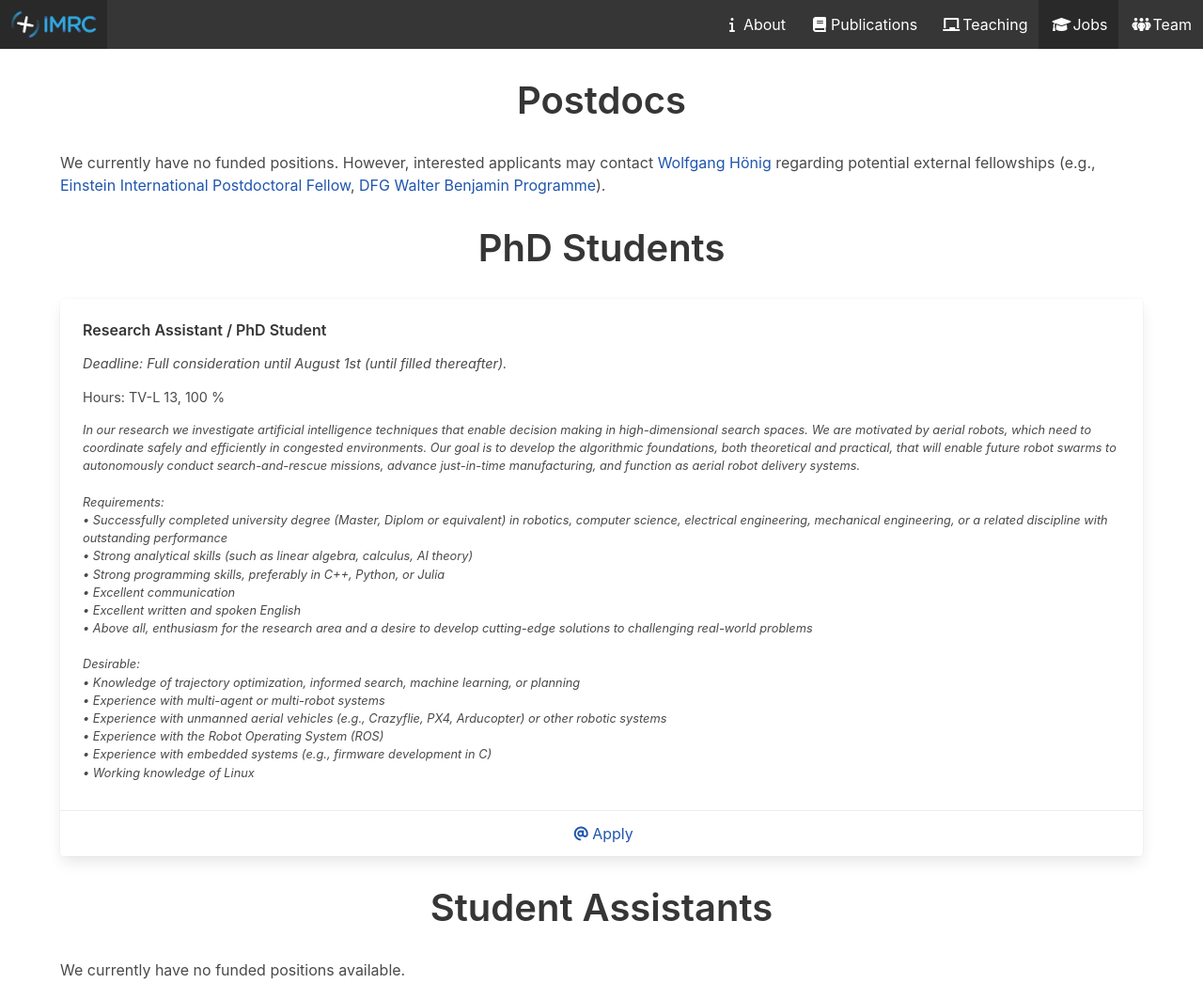
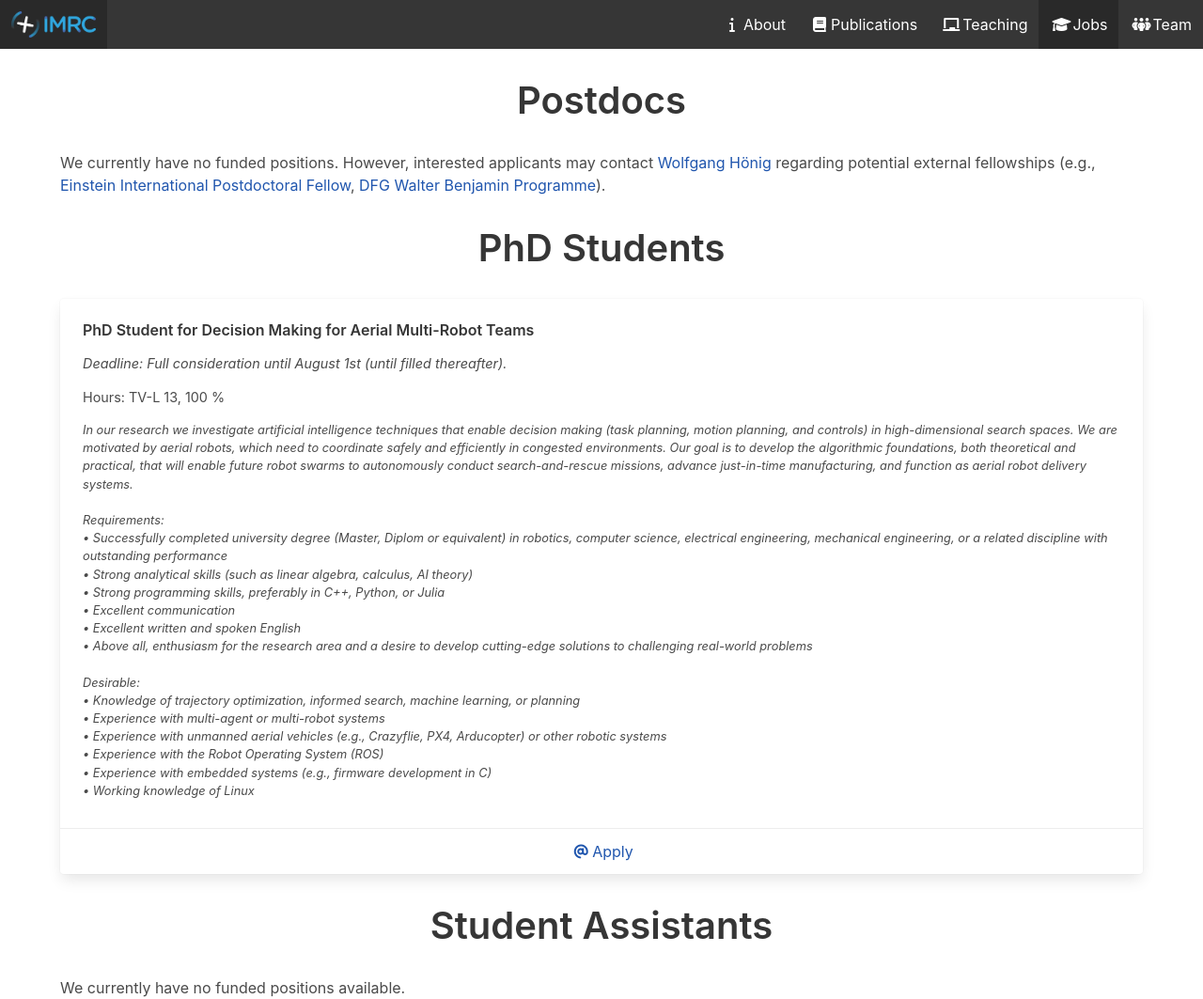
Before and after one commit to IMRCLab/imrclab.github.io, a Jekyll site: the page built from jobs.html, in a window 1280 px wide. Shown: the whole page at 94% size. Built offline with Jekyll 4.4.1, drawn with Linux system fonts in a browser that asks for light colours.

Commit message:
update job description

```diff
--- a/_data/jobs.yml
+++ b/_data/jobs.yml
@@ -1,12 +1,12 @@
 phd:
-  - name: "Research Assistant / PhD Student"
+  - name: "PhD Student for Decision Making for Aerial Multi-Robot Teams"
     hours: TV-L 13, 100 %
     # deadline: May 26, 2023
     deadline: Full consideration until August 1st (until filled thereafter).
     reference:  	IV-186/23
     # announcement: https://www.jobs.tu-berlin.de/en/job-postings/164574
     note: |
-      In our research we investigate artificial intelligence techniques that enable decision making in high-dimensional search spaces. We are motivated by aerial robots, which need to coordinate safely and efficiently in congested environments. Our goal is to develop the algorithmic foundations, both theoretical and practical, that will enable future robot swarms to autonomously conduct search-and-rescue missions, advance just-in-time manufacturing, and function as aerial robot delivery systems.
+      In our research we investigate artificial intelligence techniques that enable decision making (task planning, motion planning, and controls) in high-dimensional search spaces. We are motivated by aerial robots, which need to coordinate safely and efficiently in congested environments. Our goal is to develop the algorithmic foundations, both theoretical and practical, that will enable future robot swarms to autonomously conduct search-and-rescue missions, advance just-in-time manufacturing, and function as aerial robot delivery systems.
 
       Requirements:
           • Successfully completed university degree (Master, Diplom or equivalent) in robotics, computer science, electrical engineering, mechanical engineering, or a related discipline with outstanding performance
```
